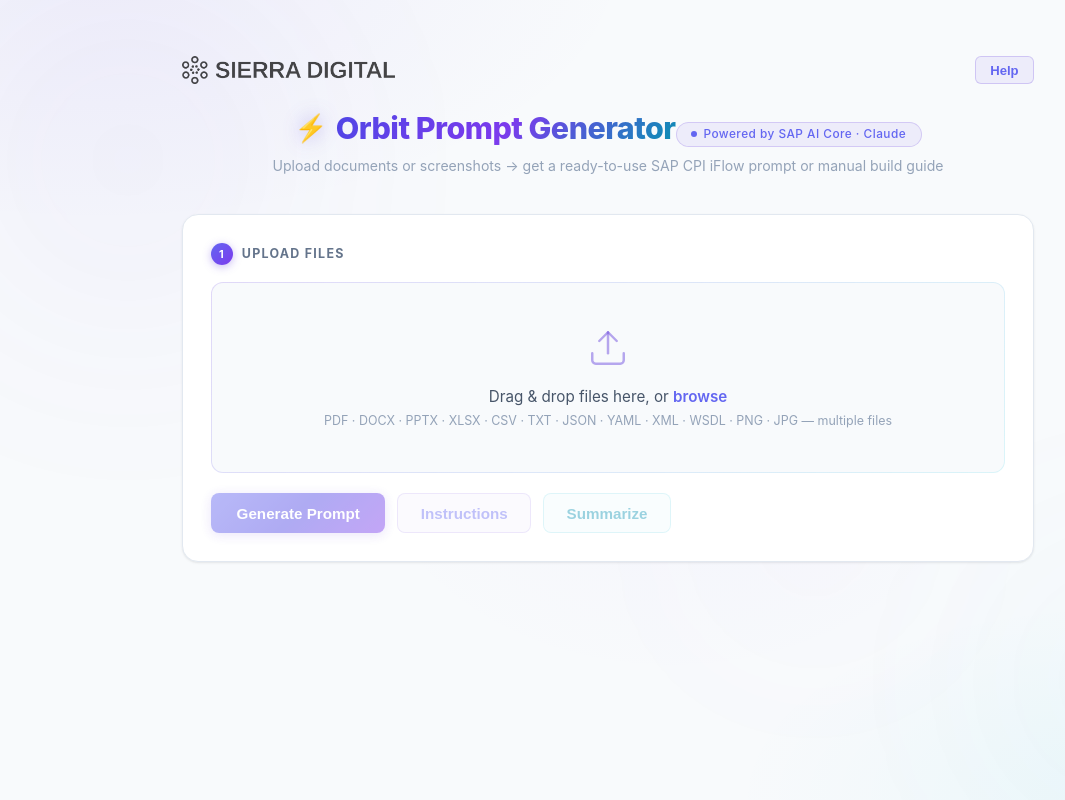
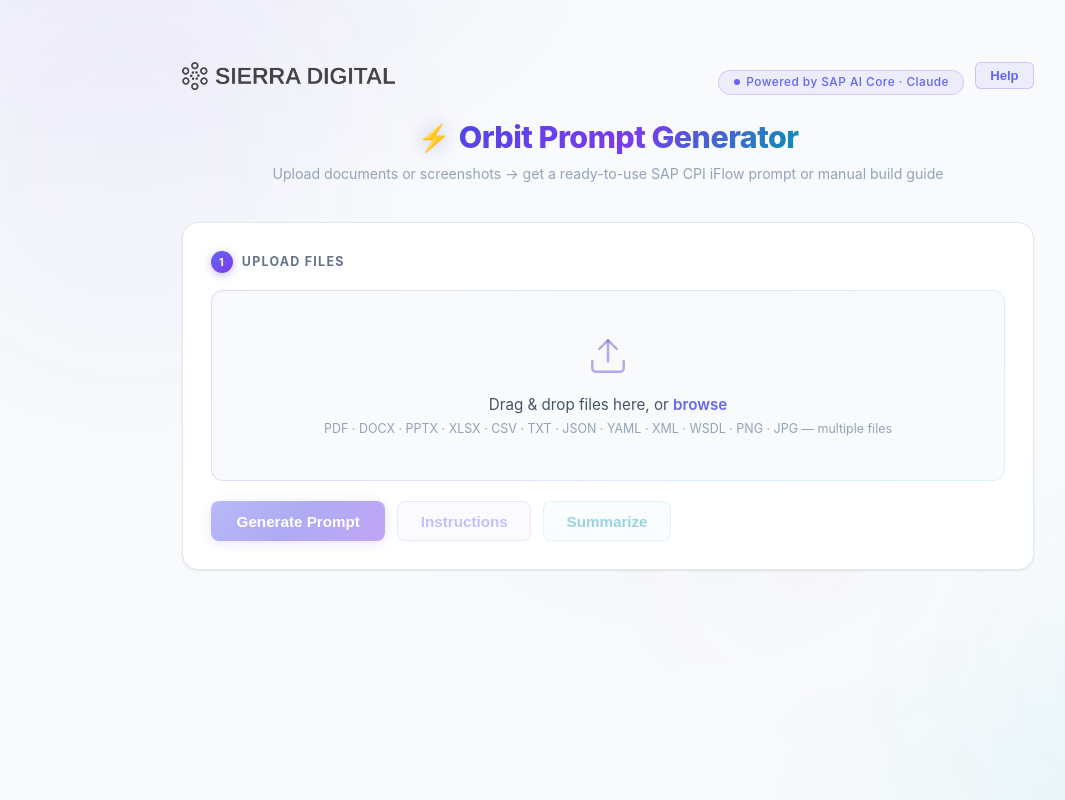
Before and after one commit to Prem2110/iflow-prompt-creator, a React (Vite) app in the folder frontend/: page / in a window 1280 px wide. Shown: the whole page, without its empty margins (32-1097 px from the left). Built offline with nearby package versions, Linux system fonts and the light colour scheme.

Commit message:
Move Powered by badge next to Help button in top-right

```diff
--- a/frontend/src/App.jsx
+++ b/frontend/src/App.jsx
@@ -154,6 +154,11 @@
       <header className={styles.header}>
         <div className={styles.topBar}>
           <img src={sierraLogo} alt="Sierra Digital" className={styles.sierraLogo} />
+          <div className={styles.topBarRight}>
+            <span className={styles.badge}>
+              <span className={styles.badgeDot} />
+              Powered by SAP AI Core · Claude
+            </span>
             <button
               className={styles.helpBtn}
               onClick={() => setShowHelp(true)}
@@ -163,14 +168,11 @@
               Help
             </button>
           </div>
+        </div>
         <div className={styles.logo}>
           <span className={styles.logoIcon}>⚡</span>
           <span className={styles.logoText}>Orbit Prompt Generator</span>
         </div>
-        <span className={styles.badge}>
-          <span className={styles.badgeDot} />
-          Powered by SAP AI Core · Claude
-        </span>
         <p className={styles.subtitle}>
           Upload documents or screenshots → get a ready-to-use SAP CPI iFlow prompt or manual build guide
         </p>
--- a/frontend/src/App.module.css
+++ b/frontend/src/App.module.css
@@ -394,6 +394,12 @@
   margin-bottom: 1.5rem;
 }
 
+.topBarRight {
+  display: flex;
+  align-items: center;
+  gap: 0.65rem;
+}
+
 .sierraLogo {
   height: 28px;
   width: auto;
```
Lines whose indentation alone changed are shown as unchanged.
